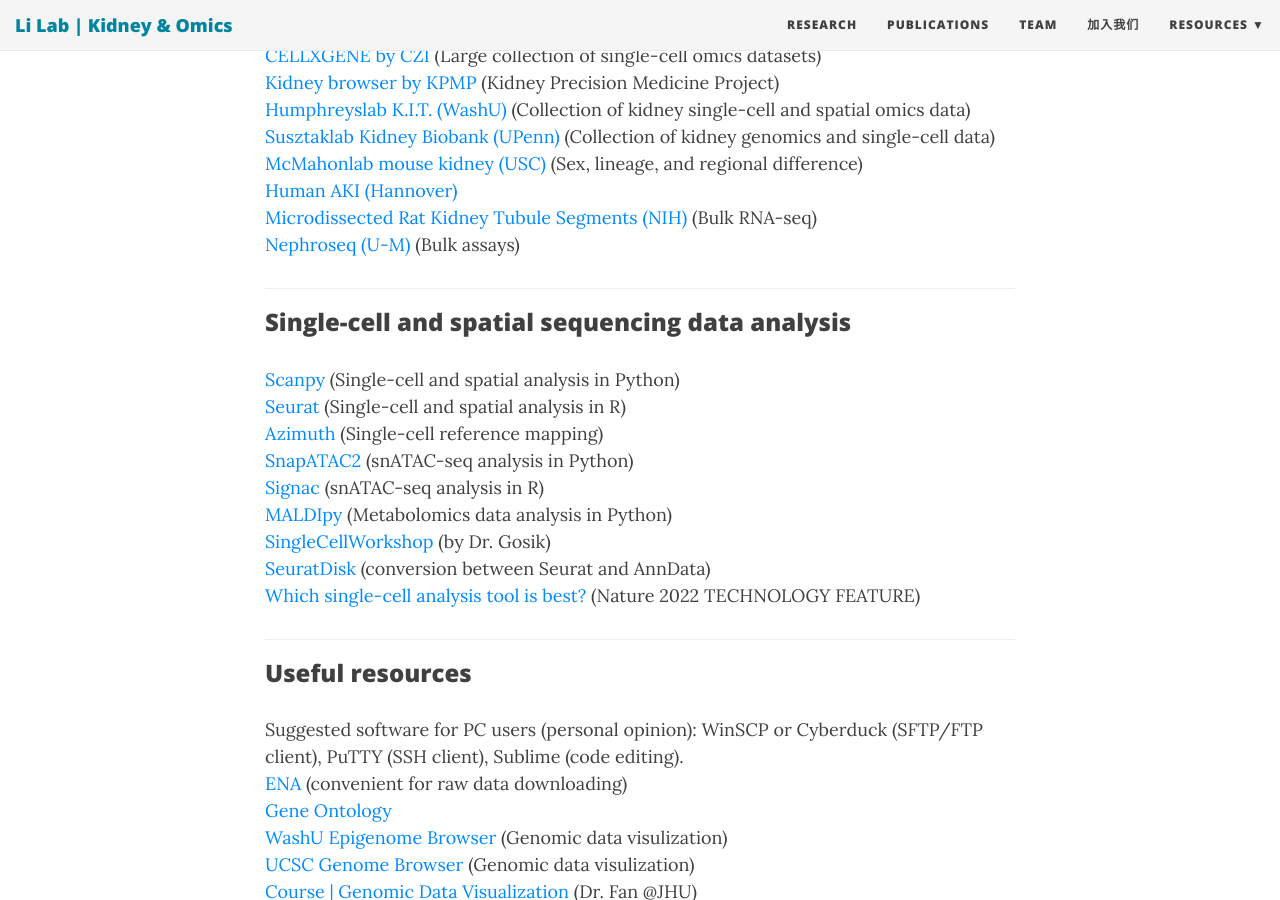
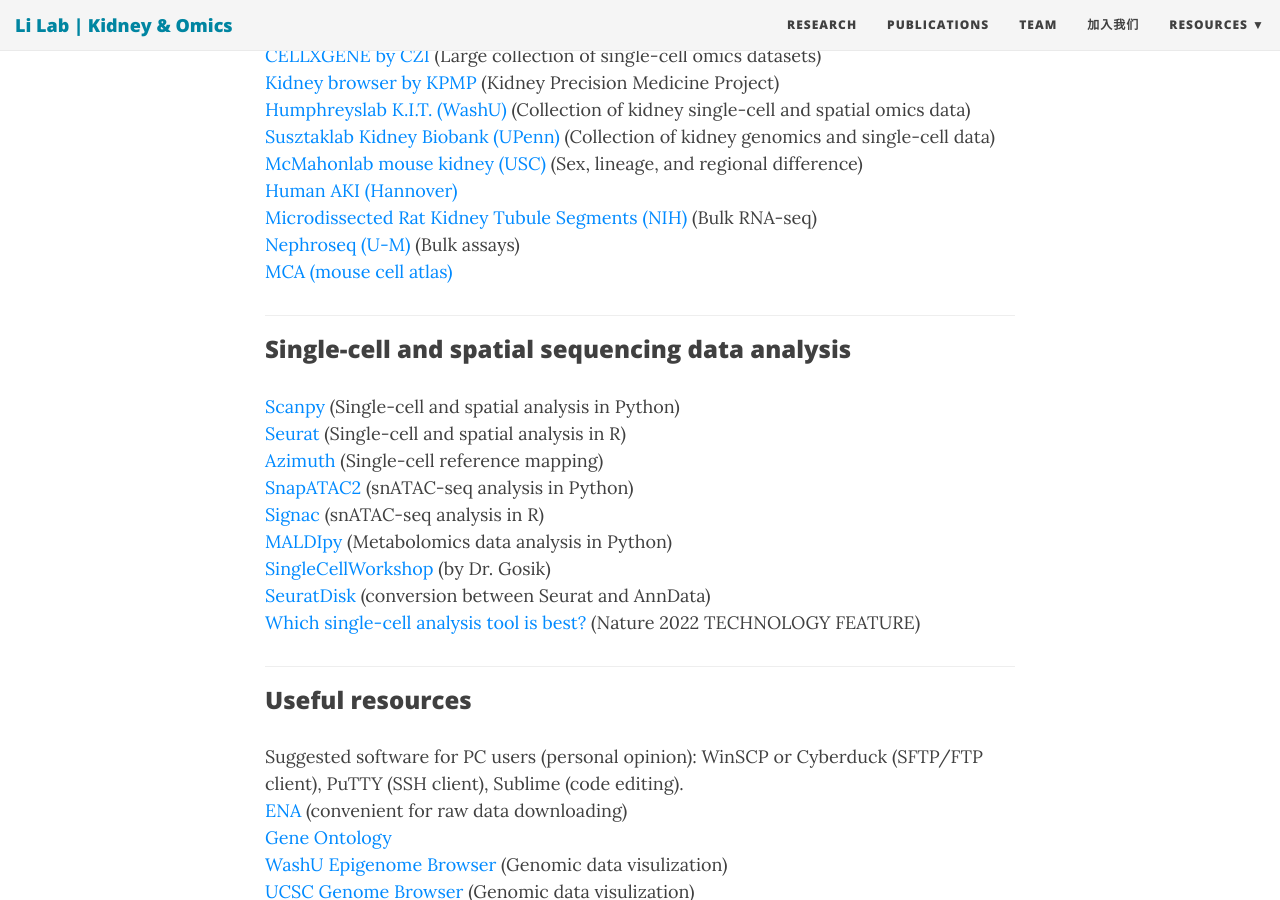
Before and after one commit to TheLiLab/thelilab.github.io, a Jekyll site: the page built from drylab.md, in a window 1280 px wide and 900 px high, scrolled down 730 px. Built offline with Jekyll 4.4.1, drawn with Linux system fonts in a browser that asks for light colours; nearby versions of some CDN libraries.

Commit message:
Update drylab.md

```diff
--- a/drylab.md
+++ b/drylab.md
@@ -23,6 +23,7 @@
 <a href="https://shiny.mdc-berlin.de/humAKI/" target="_blank">Human AKI (Hannover)</a><br>
 <a href="https://esbl.nhlbi.nih.gov/helixweb/Database/NephronRNAseq/" target="_blank">Microdissected Rat Kidney Tubule Segments (NIH)</a> (Bulk RNA-seq)<br>
 <a href="https://www.nephroseq.org/" target="_blank">Nephroseq (U-M)</a> (Bulk assays)<br>
+<a href="https://bis.zju.edu.cn/MCA/index.html" target="_blank">MCA (mouse cell atlas)</a><br>
 <hr>
 
 ### Single-cell and spatial sequencing data analysis
```
